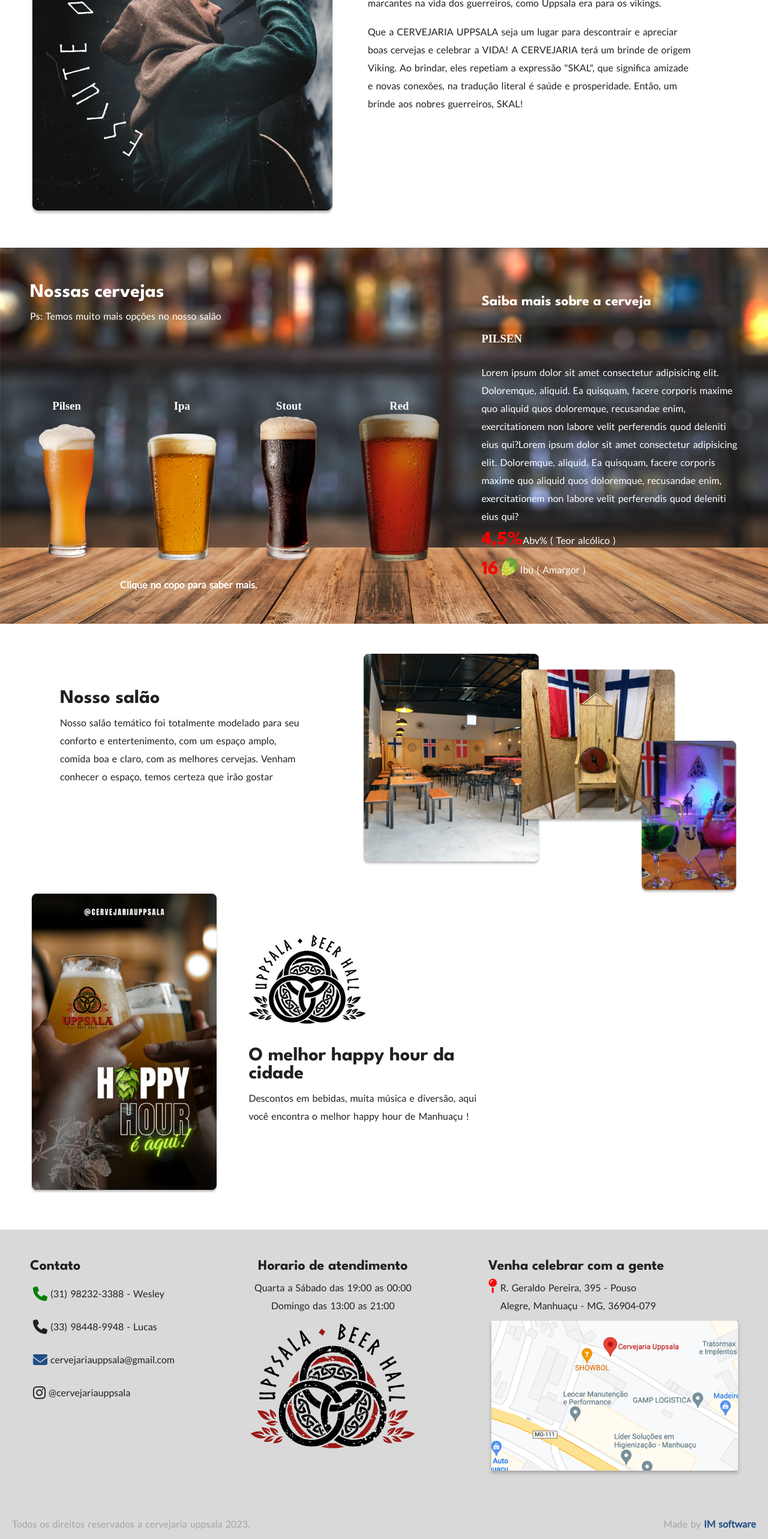
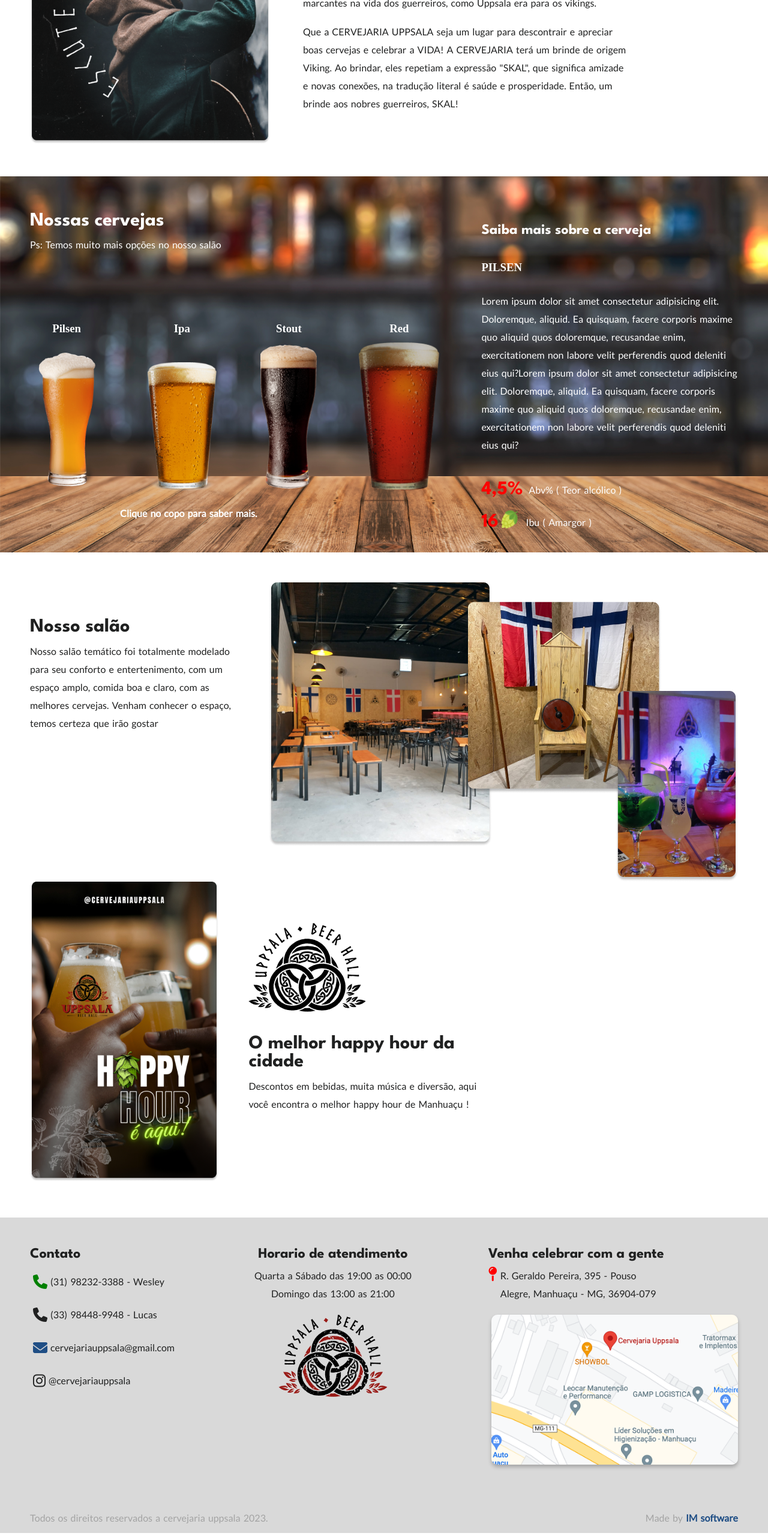
Before and after one commit to 30emanuel/copia-site, an Angular app: page / in a window 1280 px wide. Shown: the part 749-3315 px from the top of the page at 60% size. Built offline with nearby package versions, Linux system fonts and the light colour scheme; a web font is replaced by a local one.

Commit message:
mais alteração

```diff
--- a/src/app/components/footer/footer.component.scss
+++ b/src/app/components/footer/footer.component.scss
@@ -1,7 +1,7 @@
 section{
   display: flex;
   justify-content: space-between;
-  padding: 50px;
+  padding: 50px 50px 0px 50px;
   background-color: #D9D9D9;
   color: var(--secondary-color);
 
@@ -33,7 +33,6 @@
 
 .rights{
   color: rgba(0, 0, 0, 0.247);
-  padding: 0px 20px;
   div{
     display: flex;
     a{
@@ -47,10 +46,16 @@
   text-align: center;
   justify-content: center;
   align-items: center;
+  img{
+    margin-top: 10px;
+    width: 200px;
+  }
 }
 
 #map img{
   height: 250px;
+  margin-top: 10px;
   box-shadow: 0 4px 6px rgba(0, 0, 0, 0.24);
   text-align: end;
+  border-radius: 10px;
 }
--- a/src/app/home/home.component.html
+++ b/src/app/home/home.component.html
@@ -38,7 +38,9 @@
       <div class="beer-body">
         <h3>{{selectedBeer.name}}</h3>
         <div class="beer-info">
-          <app-typography element="p" text="{{selectedBeer.description}}"></app-typography>
+          <div class="description">
+            <app-typography element="p" text="{{selectedBeer.description}}"></app-typography>
+          </div>
           <div class="ibu">
             <app-typography element="h2" text="{{selectedBeer.ibu}}" class="content"></app-typography>
             <div>
--- a/src/app/home/home.component.scss
+++ b/src/app/home/home.component.scss
@@ -17,15 +17,19 @@
 
   .text{
     max-width: 550px;
+    margin-left: 50px;
     .p{
       margin-left: 5px;
     }
+  }
+
+  img{
+    width: 400px;
   }
 }
 
 .text{
   margin-top: 50px;
-  margin-left: 50px;
 }
 
 .drinks{
@@ -63,6 +67,7 @@
 
     img{
       height: 250px;
+      margin-top: 10px;
     }
   }
 }
@@ -90,13 +95,19 @@
     .beer-info {
       margin-top: 30px;
 
+      .description{
+        min-height: 300px;
+      }
+
       .ibu, .abv{
         display: flex;
+        margin-top: 5px;
 
         div{
           display: flex;
           justify-content: center;
           align-items: center;
+          margin-left: 10px;
         }
         .content{
           color: red;
@@ -119,10 +130,7 @@
 
   .text{
     max-width: 400px;
-  }
-
-  img{
-    height: 400px;
+    margin-right: 30px;
   }
 
 }
@@ -132,6 +140,7 @@
 
   .text{
     max-width: 400px;
+    margin-left: 50px;
   }
 
   .img img{
```
